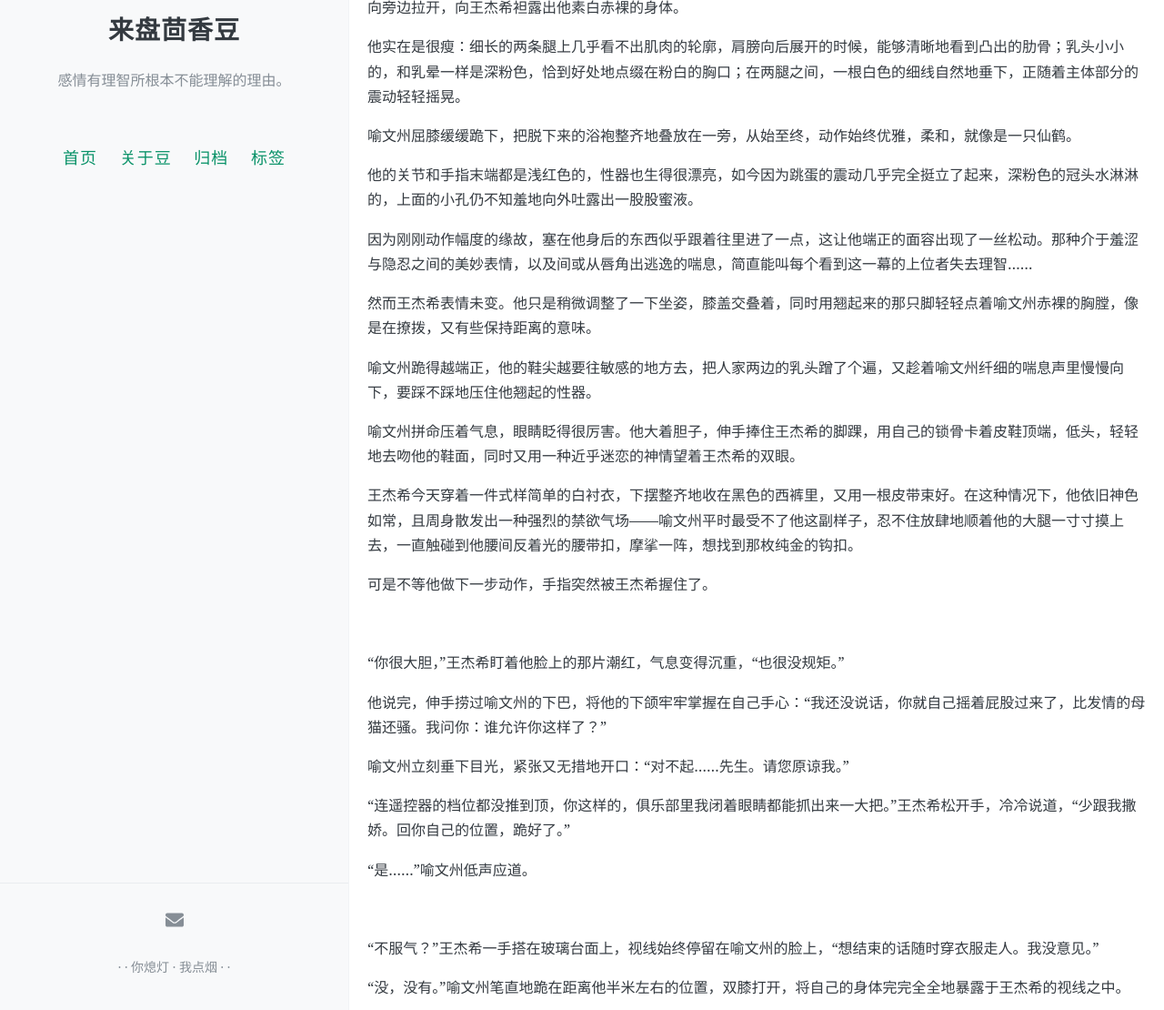
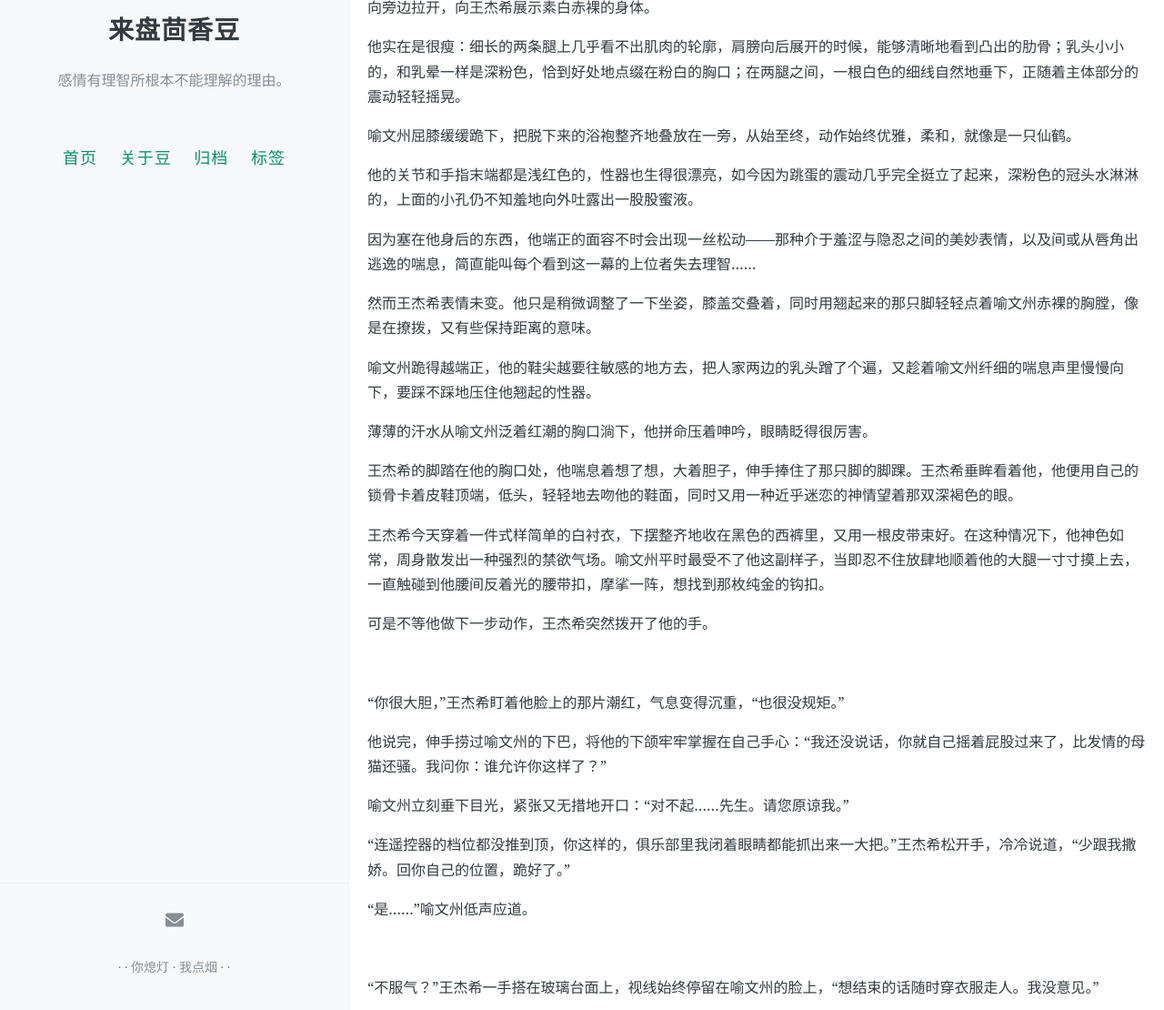
Before and after one commit to nadatomayo/dodo, a Jekyll site: the page built from _posts/2022-07-06-YG01.md, in a window 1280 px wide and 1400 px high, scrolled down 708 px. Shown: the part 290-1400 px from the top of the window at 91% size. Built offline with Jekyll 4.4.1, drawn with Linux system fonts in a browser that asks for light colours; comment, search, counter and statistics services are not loaded; some of the changed text lies outside the part shown.

Commit message:
Update and rename 2022-07-01-YG01.md to 2022-07-06-YG01.md

```diff
--- a/_posts/2022-07-01-YG01.md
+++ b/_posts/2022-07-06-YG01.md
@@ -44,7 +44,7 @@ comments: true
 
 <br/>
 
-“先生，”喻文州的气息稍有凝滞，“希望我的举动能让您高兴。我的一切都是属于您的。”他说完，解开浴衣的腰带，将两襟向旁边拉开，向王杰希袒露出他素白赤裸的身体。
+“先生，”喻文州的气息稍有凝滞，“希望我的举动能让您高兴。我的一切都是属于您的。”他说完，解开浴衣的腰带，将两襟向旁边拉开，向王杰希展示素白赤裸的身体。
 
 他实在是很瘦：细长的两条腿上几乎看不出肌肉的轮廓，肩膀向后展开的时候，能够清晰地看到凸出的肋骨；乳头小小的，和乳晕一样是深粉色，恰到好处地点缀在粉白的胸口；在两腿之间，一根白色的细线自然地垂下，正随着主体部分的震动轻轻摇晃。
 
@@ -52,17 +52,19 @@ comments: true
 
 他的关节和手指末端都是浅红色的，性器也生得很漂亮，如今因为跳蛋的震动几乎完全挺立了起来，深粉色的冠头水淋淋的，上面的小孔仍不知羞地向外吐露出一股股蜜液。
 
-因为刚刚动作幅度的缘故，塞在他身后的东西似乎跟着往里进了一点，这让他端正的面容出现了一丝松动。那种介于羞涩与隐忍之间的美妙表情，以及间或从唇角出逃逸的喘息，简直能叫每个看到这一幕的上位者失去理智……
+因为塞在他身后的东西，他端正的面容不时会出现一丝松动——那种介于羞涩与隐忍之间的美妙表情，以及间或从唇角出逃逸的喘息，简直能叫每个看到这一幕的上位者失去理智……
 
 然而王杰希表情未变。他只是稍微调整了一下坐姿，膝盖交叠着，同时用翘起来的那只脚轻轻点着喻文州赤裸的胸膛，像是在撩拨，又有些保持距离的意味。
 
 喻文州跪得越端正，他的鞋尖越要往敏感的地方去，把人家两边的乳头蹭了个遍，又趁着喻文州纤细的喘息声里慢慢向下，要踩不踩地压住他翘起的性器。
 
-喻文州拼命压着气息，眼睛眨得很厉害。他大着胆子，伸手捧住王杰希的脚踝，用自己的锁骨卡着皮鞋顶端，低头，轻轻地去吻他的鞋面，同时又用一种近乎迷恋的神情望着王杰希的双眼。
+薄薄的汗水从喻文州泛着红潮的胸口淌下，他拼命压着呻吟，眼睛眨得很厉害。
 
-王杰希今天穿着一件式样简单的白衬衣，下摆整齐地收在黑色的西裤里，又用一根皮带束好。在这种情况下，他依旧神色如常，且周身散发出一种强烈的禁欲气场——喻文州平时最受不了他这副样子，忍不住放肆地顺着他的大腿一寸寸摸上去，一直触碰到他腰间反着光的腰带扣，摩挲一阵，想找到那枚纯金的钩扣。
+王杰希的脚踏在他的胸口处，他喘息着想了想，大着胆子，伸手捧住了那只脚的脚踝。王杰希垂眸看着他，他便用自己的锁骨卡着皮鞋顶端，低头，轻轻地去吻他的鞋面，同时又用一种近乎迷恋的神情望着那双深褐色的眼。
 
-可是不等他做下一步动作，手指突然被王杰希握住了。
+王杰希今天穿着一件式样简单的白衬衣，下摆整齐地收在黑色的西裤里，又用一根皮带束好。在这种情况下，他神色如常，周身散发出一种强烈的禁欲气场。喻文州平时最受不了他这副样子，当即忍不住放肆地顺着他的大腿一寸寸摸上去，一直触碰到他腰间反着光的腰带扣，摩挲一阵，想找到那枚纯金的钩扣。
+
+可是不等他做下一步动作，王杰希突然拨开了他的手。
 
 <br/>
 
@@ -108,6 +110,6 @@ comments: true
 
 <br/>
 
-“就是不要射。”
+**“那就是不要射。”**
 
 <br/><br/><br/>
```
Also changed, not shown: other parts of _posts/2022-07-06-YG01.md (+1 -1 lines).
